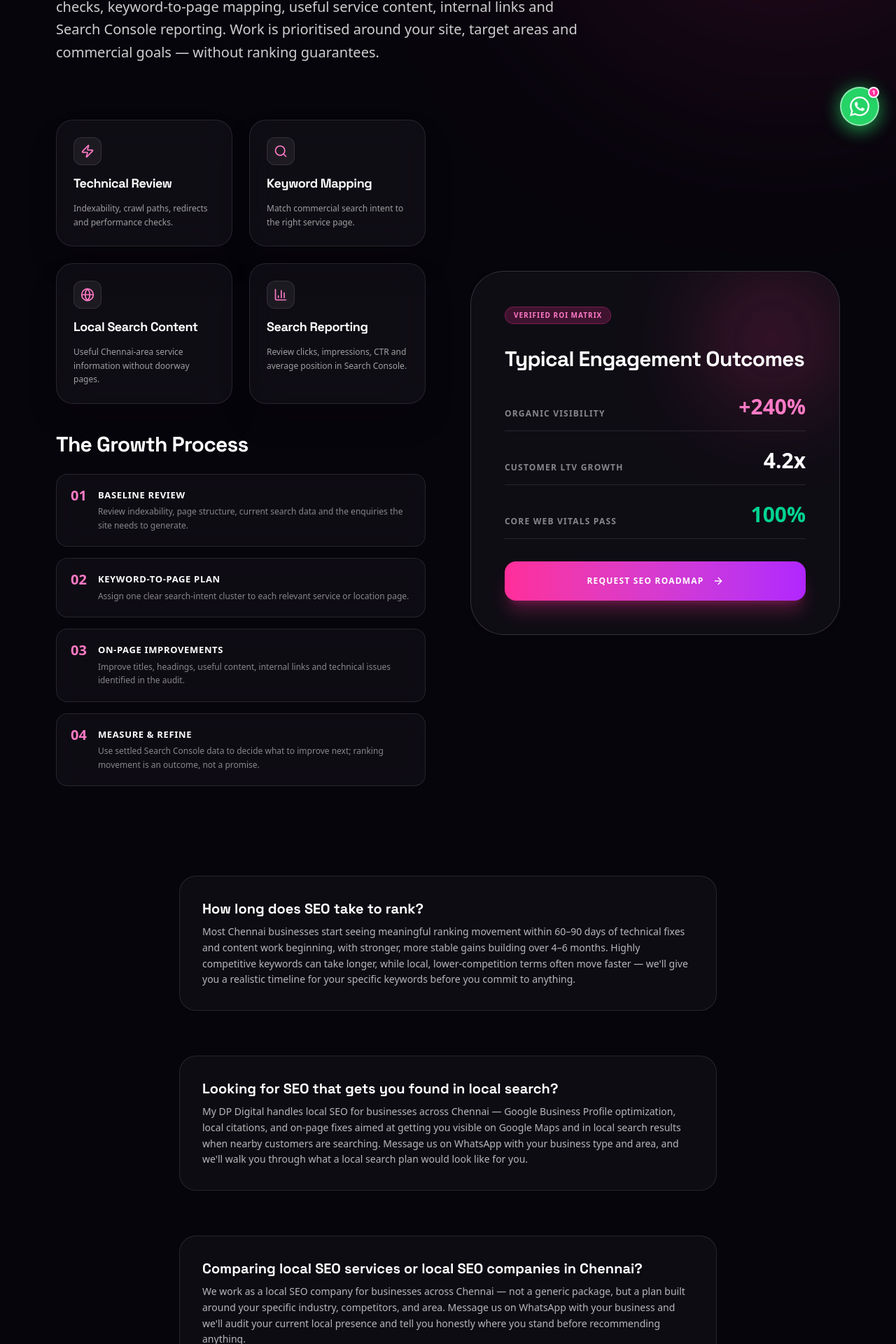
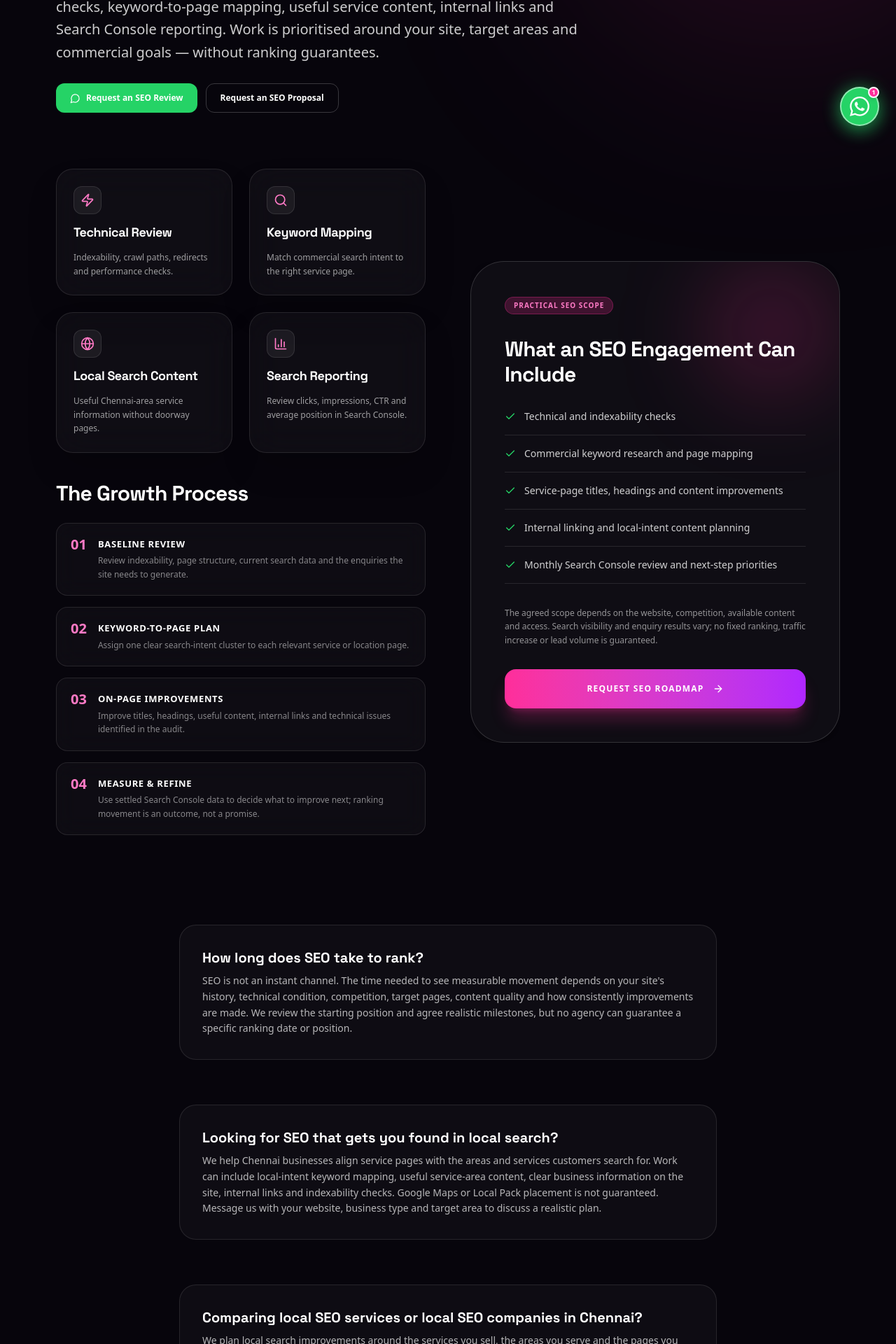
Before and after one commit to deenapriyanka00217-arch/my-dp-Digital, a React (Vite) app: page /services/seo in a window 1280 px wide. Shown: the part 596-2516 px from the top of the page at 70% size. Built offline with nearby package versions, Linux system fonts and the light colour scheme.

Commit message:
seo: replace unverified SEO claims with scoped deliverables and lead CTA

```diff
--- a/src/pages/SEO.tsx
+++ b/src/pages/SEO.tsx
@@ -58,6 +58,15 @@ const SEOPage = () => {
           <p className="text-lg sm:text-xl text-white/80 leading-relaxed font-normal">
             Practical SEO planning and implementation for Chennai businesses: technical checks, keyword-to-page mapping, useful service content, internal links and Search Console reporting. Work is prioritised around your site, target areas and commercial goals — without ranking guarantees.
           </p>
+          <div className="flex flex-wrap gap-3 pt-2">
+            <a href={`https://wa.me/${WHATSAPP_PHONE}?text=${encodeURIComponent('Hi My DP Digital, I would like an SEO review. Website: __. Business type: __. Target area: __. Main service to promote: __.')}`}
+              target="_blank" rel="noopener noreferrer"
+              className="inline-flex items-center gap-2 rounded-xl bg-[#25D366] px-5 py-3 text-xs font-bold text-white transition-colors hover:bg-[#20ba59]"
+              aria-label="Request an SEO review on WhatsApp">
+              <MessageCircle size={15} /> Request an SEO Review
+            </a>
+            <Link to="/contact" className="inline-flex items-center rounded-xl border border-white/20 px-5 py-3 text-xs font-bold text-white hover:bg-white/10">Request an SEO Proposal</Link>
+          </div>
         </div>
 
         <div className="grid lg:grid-cols-12 gap-12 lg:gap-16 items-center mb-32">
@@ -106,23 +115,26 @@ const SEOPage = () => {
                 <div className="absolute top-0 right-0 w-48 h-48 bg-[#FF2E9A]/20 blur-3xl rounded-full" />
                 <div className="relative z-10 space-y-8">
                   <div className="inline-flex px-3 py-1 rounded-full bg-[#FF2E9A]/20 border border-[#FF2E9A]/30 text-[#FF7AC6] text-[10px] font-bold uppercase tracking-widest">
-                    Verified ROI Matrix
+                    Practical SEO Scope
                   </div>
-                  <h3 className="text-3xl font-black text-white tracking-tight">Typical Engagement Outcomes</h3>
-                  <div className="space-y-6">
-                    <div className="flex items-end justify-between border-b border-white/10 pb-4">
-                      <span className="text-xs font-bold text-white/50 uppercase tracking-widest">Organic Visibility</span>
-                      <span className="text-3xl font-black text-[#FF7AC6]">+240%</span>
-                    </div>
-                    <div className="flex items-end justify-between border-b border-white/10 pb-4">
-                      <span className="text-xs font-bold text-white/50 uppercase tracking-widest">Customer LTV Growth</span>
-                      <span className="text-3xl font-black text-white">4.2x</span>
-                    </div>
-                    <div className="flex items-end justify-between border-b border-white/10 pb-4">
-                      <span className="text-xs font-bold text-white/50 uppercase tracking-widest">Core Web Vitals Pass</span>
-                      <span className="text-3xl font-black text-emerald-400">100%</span>
-                    </div>
+                  <h3 className="text-3xl font-black text-white tracking-tight">What an SEO Engagement Can Include</h3>
+                  <div className="space-y-4">
+                    {[
+                      'Technical and indexability checks',
+                      'Commercial keyword research and page mapping',
+                      'Service-page titles, headings and content improvements',
+                      'Internal linking and local-intent content planning',
+                      'Monthly Search Console review and next-step priorities',
+                    ].map((item) => (
+                      <div key={item} className="flex items-start gap-3 border-b border-white/10 pb-4 text-sm text-white/80">
+                        <Check size={16} className="mt-0.5 shrink-0 text-[#25D366]" />
+                        <span>{item}</span>
+                      </div>
+                    ))}
                   </div>
+                  <p className="text-xs leading-relaxed text-white/55">
+                    The agreed scope depends on the website, competition, available content and access. Search visibility and enquiry results vary; no fixed ranking, traffic increase or lead volume is guaranteed.
+                  </p>
                   <Link
                     to="/contact"
                     className="w-full py-5 rounded-2xl bg-gradient-to-r from-[#FF2E9A] to-[#B026FF] text-white font-bold uppercase tracking-widest text-xs flex items-center justify-center gap-3 shadow-xl shadow-[#FF2E9A]/25 hover:from-[#FF7AC6] hover:to-[#FF2E9A] transition-all"
@@ -140,10 +152,10 @@ const SEOPage = () => {
         <div className="mb-16 max-w-3xl mx-auto p-6 sm:p-8 rounded-3xl bg-white/[0.03] border border-white/10">
           <h3 className="text-lg sm:text-xl font-black text-white mb-2">How long does SEO take to rank?</h3>
           <p className="text-xs sm:text-sm text-white/70 leading-relaxed">
-            Most Chennai businesses start seeing meaningful ranking movement within 60–90 days of technical fixes
-            and content work beginning, with stronger, more stable gains building over 4–6 months. Highly
-            competitive keywords can take longer, while local, lower-competition terms often move faster —
-            we'll give you a realistic timeline for your specific keywords before you commit to anything.
+            SEO is not an instant channel. The time needed to see measurable movement depends on your site's history,
+            technical condition, competition, target pages, content quality and how consistently improvements are made.
+            We review the starting position and agree realistic milestones, but no agency can guarantee a specific
+            ranking date or position.
           </p>
         </div>
 
@@ -153,10 +165,10 @@ const SEOPage = () => {
             Looking for SEO that gets you found in local search?
           </h3>
           <p className="text-xs sm:text-sm text-white/70 leading-relaxed">
-            My DP Digital handles local SEO for businesses across Chennai — Google Business Profile optimization,
-            local citations, and on-page fixes aimed at getting you visible on Google Maps and in local search
-            results when nearby customers are searching. Message us on WhatsApp with your business type and area,
-            and we'll walk you through what a local search plan would look like for you.
+            We help Chennai businesses align service pages with the areas and services customers search for. Work can
+            include local-intent keyword mapping, useful service-area content, clear business information on the site,
+            internal links and indexability checks. Google Maps or Local Pack placement is not guaranteed. Message us
+            with your website, business type and target area to discuss a realistic plan.
           </p>
         </div>
 
@@ -166,10 +178,9 @@ const SEOPage = () => {
             Comparing local SEO services or local SEO companies in Chennai?
           </h3>
           <p className="text-xs sm:text-sm text-white/70 leading-relaxed">
-            We work as a local SEO company for businesses across Chennai — not a generic package, but a plan built
-            around your specific industry, competitors, and area. Message us on WhatsApp with your business and
-            we'll audit your current local presence and tell you honestly where you stand before recommending
-            anything.
+            We plan local search improvements around the services you sell, the areas you serve and the pages you
+            already have. The first step is to review your website and current Search Console visibility, then agree
+            the work that is worth doing. Share your site and target area to request an initial review.
           </p>
         </div>
 
@@ -179,10 +190,9 @@ const SEOPage = () => {
             Searching for an SEO agency near you in Chennai?
           </h3>
           <p className="text-xs sm:text-sm text-white/70 leading-relaxed">
-            We work as an SEO agency for businesses across Chennai and the wider Tambaram / South Chennai belt,
-            meeting in person where useful and running everything else over WhatsApp and calls. Message us on
-            WhatsApp with your business and area and we'll audit where you currently stand before recommending
-            anything.
+            My DP Digital works with businesses across Chennai and the Tambaram / South Chennai area. We can review
+            your existing pages, search visibility and target services remotely, then explain which improvements are
+            relevant before preparing a proposal.
           </p>
         </div>
 
```
